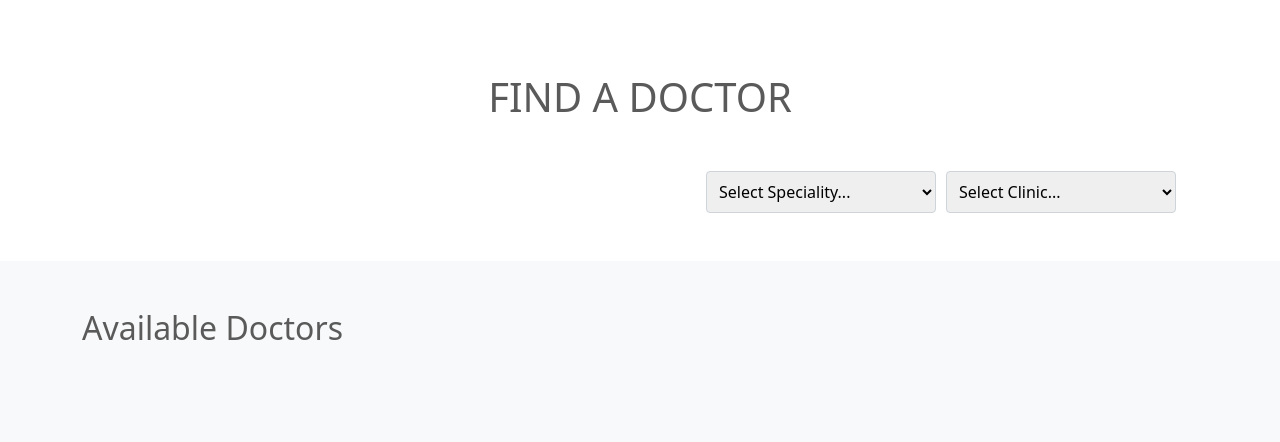
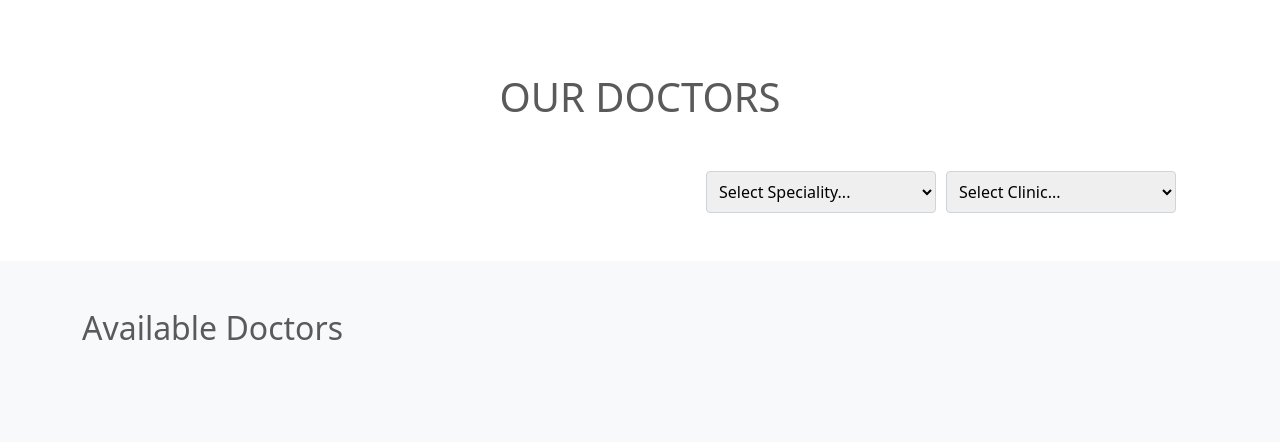
Before and after one commit to rodrigobivarazevedo/EHR_SYSTEM, a PHP site: page /doctors.php in a window 1280 px wide. Shown: the part 71-513 px from the top of the page. Run offline with PHP 8.4, Linux system fonts and the light colour scheme; some libraries are stand-ins or nearby versions.

Commit message:
doctor page nicer user experience

```diff
--- a/db/backend.php
+++ b/db/backend.php
@@ -80,7 +80,7 @@ class Doctorsinfo
                 // Encode the array as JSON and return it
                 return json_encode($returned_value);
             } else {
-                echo json_encode(["message" => "Server problems, comeback again"]);
+                echo json_encode(["message" => "No doctors found"]);
             }
 
 
--- a/js/doctors.js
+++ b/js/doctors.js
@@ -5,9 +5,10 @@ function get_doctorsInfo(selectedspeciality="", selectedclinic="",action="get_al
         dataType: "json", // Changed "JSON" to "json"
         data: { speciality: selectedspeciality, clinic: selectedclinic, action1: action },
         success: function(response) {
-            console.log(response);
             if (response.message) {
-              alert(response.message);
+              document.getElementById('doctors_results').textContent = `${response.message}`;
+              let content = document.getElementById('content');
+              content.innerHTML = '';
             }else{
               updateCardUI(response);
           }
--- a/ui/clinics.php
+++ b/ui/clinics.php
@@ -85,7 +85,7 @@
         <section class="py-5 text-center container">
           <div class="container mt-5">
 
-              <h1>FIND A CLINIC</h1>
+              <h1>OUR CLINICS</h1>
 
               <div class="findcaredropdowns">
 
--- a/ui/doctors.php
+++ b/ui/doctors.php
@@ -118,7 +118,7 @@
         <section class="py-5 text-center container">
           <div class="container mt-5">
 
-              <h1>FIND A DOCTOR</h1>
+              <h1>OUR DOCTORS</h1>
 
               <div class="findcaredropdowns">
 
@@ -159,7 +159,7 @@
 
         <div class="album py-5 bg-light">
           <div class="container">
-            <h2>Available Doctors</h2>
+            <h2 id="doctors_results">Available Doctors</h2>
             <div id="calendar" class="container mt-5 mb-3"></div>
             <div class="row row-cols-1 row-cols-sm-2 row-cols-md-3 g-3" id="content">
               <!-- Cards will be updated dynamically  -->
```
